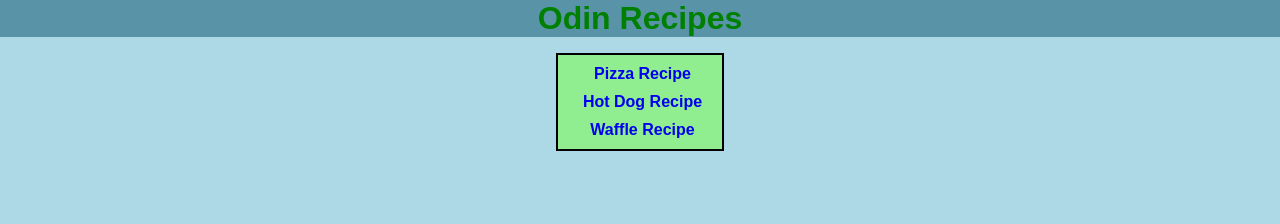
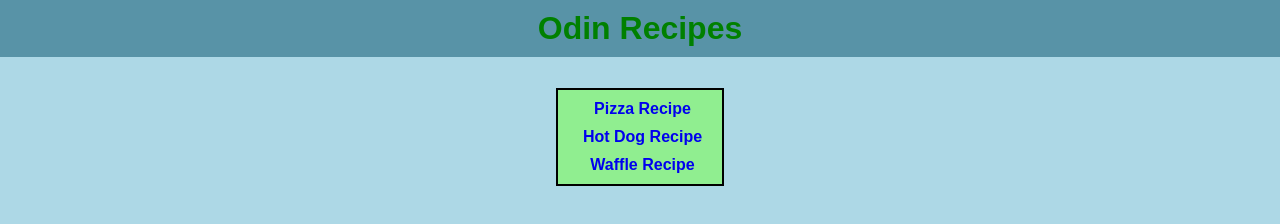
Before and after one commit to JohnCJr/odin-recipes, a plain HTML site: page index.html in a window 1280 px wide. Drawn offline with Linux system fonts and the light colour scheme.

Commit message:
Altered index.html css styles
Modified the padding and margin of index.html h1 element to improve
the presentation.

```diff
--- a/styles.css
+++ b/styles.css
@@ -68,7 +68,8 @@ p,
 
 #page1 h1 {
   color: green;
-  margin: 0px;
+  padding: 10px;
+  margin: 0px 0px 15px;
   background-color: hsl(195, 31%, 50%);
 }
 
```
